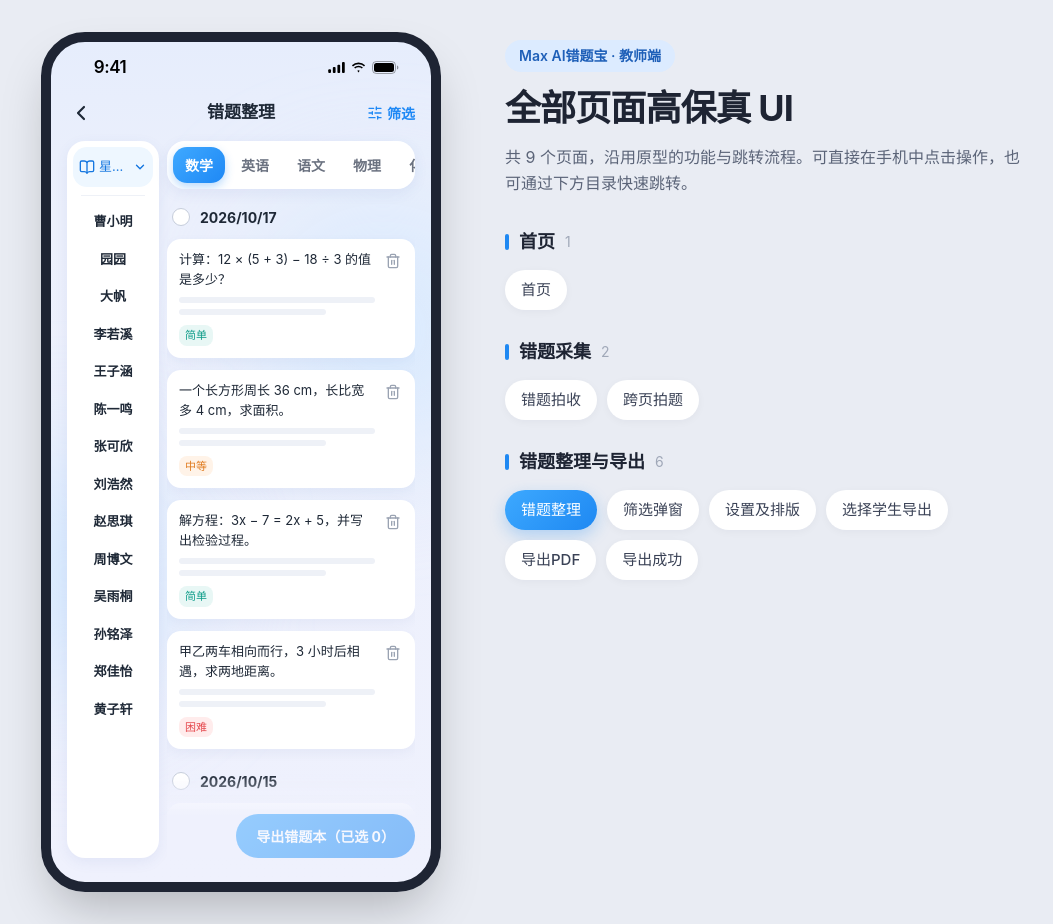
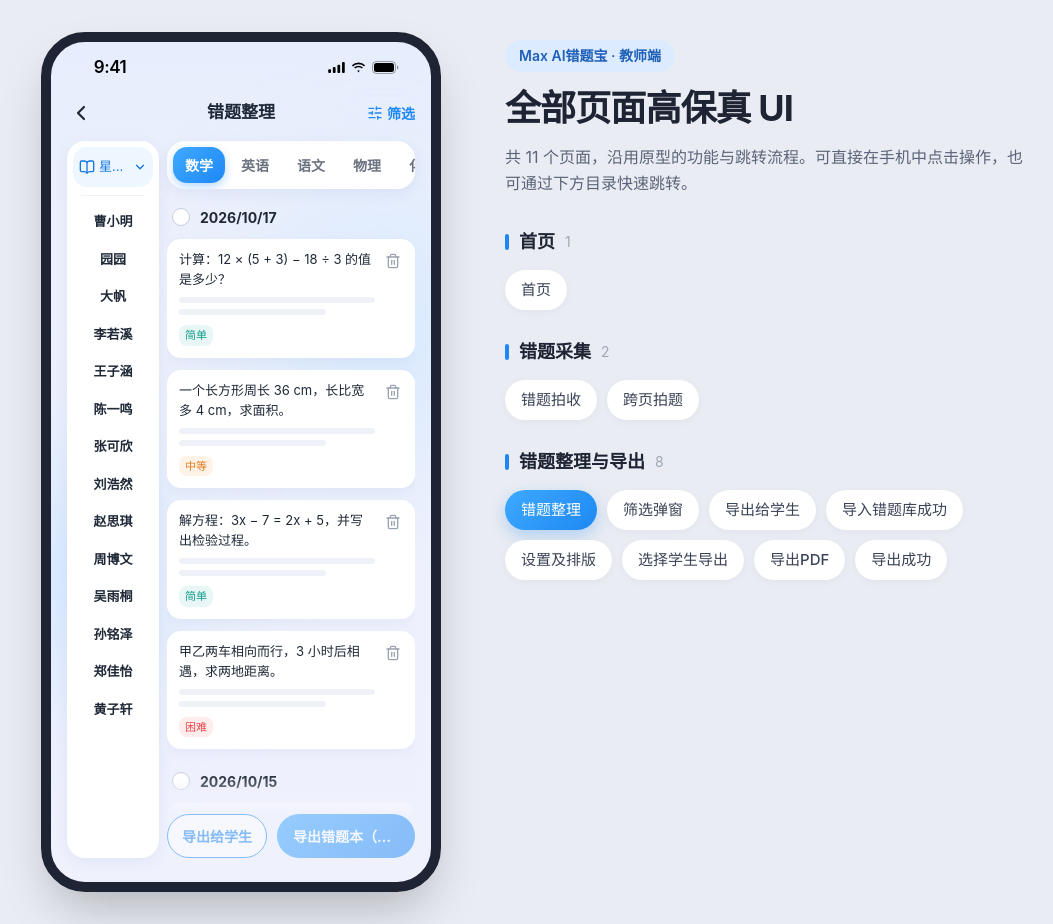
Before and after one commit to hzhou1734-pixel/136408-ctb-app-ui, a Next.js app: page /organize in a window 1280 px wide. Shown: the whole page, without its empty margins (107-1160 px from the left). Built offline with nearby package versions, Linux system fonts and the light colour scheme.

Commit message:
Add export-to-student question bank flow on organize page

```diff
--- a/app/organize/page.tsx
+++ b/app/organize/page.tsx
@@ -15,7 +15,11 @@ export default async function OrganizePage({ searchParams }: { searchParams: Pro
         <div aria-hidden="true" className="pointer-events-none absolute -right-20 top-40 size-64 rounded-full bg-[#CDE6FF]/60 blur-3xl" />
         <div aria-hidden="true" className="pointer-events-none absolute -left-24 top-[420px] size-56 rounded-full bg-[#CCE6FF]/70 blur-3xl" />
         <StatusBar />
-        <OrganizeScreen initialFilterOpen={sheet === 'filter'} key={sheet ?? 'none'} />
+        <OrganizeScreen
+          initialFilterOpen={sheet === 'filter'}
+          initialAssignStep={sheet === 'assign' ? 'students' : sheet === 'assigned' ? 'done' : 'none'}
+          key={sheet ?? 'none'}
+        />
       </div>
     </div>
   )
--- a/components/export/export-sheets.tsx
+++ b/components/export/export-sheets.tsx
@@ -33,17 +33,22 @@ function Sheet({ label, children }: { label: string; children: React.ReactNode }
 export function StudentSheet({
   initial,
   onConfirm,
+  title = '选择学生，导出错题本',
+  subtitle,
 }: {
   initial: string[]
   onConfirm: (selected: string[]) => void
+  title?: string
+  subtitle?: React.ReactNode
 }) {
   const [selected, setSelected] = useState<string[]>(initial)
   const toggle = (name: string) =>
     setSelected((prev) => (prev.includes(name) ? prev.filter((n) => n !== name) : [...prev, name]))
 
   return (
-    <Sheet label="选择学生，导出错题本">
-      <h2 className="text-center text-[16px] font-bold text-[#1F2937]">选择学生，导出错题本</h2>
+    <Sheet label={title}>
+      <h2 className="text-center text-[16px] font-bold text-[#1F2937]">{title}</h2>
+      {subtitle && <p className="mt-1 text-center text-[12px] text-[#8A93A6]">{subtitle}</p>}
       <div className="mt-4 grid max-h-[260px] grid-cols-3 gap-2.5 overflow-y-auto [scrollbar-width:none]">
         {students.map((name) => {
           const active = selected.includes(name)
@@ -88,7 +93,15 @@ export function StudentSheet({
   )
 }
 
-export function SuccessDialog({ count, onBack }: { count: number; onBack: () => void }) {
+export function SuccessDialog({
+  count,
+  onBack,
+  message,
+}: {
+  count: number
+  onBack: () => void
+  message?: React.ReactNode
+}) {
   return (
     <div className="absolute inset-x-0 bottom-0 top-12 z-50 flex items-center justify-center px-6">
       <section
@@ -105,9 +118,13 @@ export function SuccessDialog({ count, onBack }: { count: number; onBack: () =>
           导出成功
         </h2>
         <p id="export-success-desc" className="mt-2 text-[14px] text-[#4B5563]">
-          {'已完成 '}
-          <span className="font-bold text-[#1E88F5]">{count}</span>
-          {' 位同学的错题本导出！'}
+          {message ?? (
+            <>
+              {'已完成 '}
+              <span className="font-bold text-[#1E88F5]">{count}</span>
+              {' 位同学的错题本导出！'}
+            </>
+          )}
         </p>
         <div className="mt-6 flex gap-3">
           <button
--- a/components/organize/organize-screen.tsx
+++ b/components/organize/organize-screen.tsx
@@ -5,18 +5,34 @@ import { useRouter } from 'next/navigation'
 import { useMemo, useState } from 'react'
 import { buildGroups, students, subjects, type Student, type Subject } from '@/lib/organize-data'
 import { cn } from '@/lib/utils'
+import { Mask, StudentSheet, SuccessDialog } from '@/components/export/export-sheets'
 import { countFilters, emptyFilters, FilterSheet, type Filters } from './filter-sheet'
 import { QuestionCard } from './question-card'
 import { SelectCircle } from './select-circle'
 
 const classes = ['星辰班', '启明班', '晨曦班']
 
-export function OrganizeScreen({ initialFilterOpen = false }: { initialFilterOpen?: boolean }) {
+type AssignStep = 'none' | 'students' | 'done'
+
+const previewSelection = () =>
+  new Set(buildGroups(students[0], '数学')[0]?.questions.slice(0, 3).map((q) => q.id) ?? [])
+
+export function OrganizeScreen({
+  initialFilterOpen = false,
+  initialAssignStep = 'none',
+}: {
+  initialFilterOpen?: boolean
+  initialAssignStep?: AssignStep
+}) {
   const [className, setClassName] = useState(classes[0])
   const [classOpen, setClassOpen] = useState(false)
   const [subject, setSubject] = useState<Subject>('数学')
   const [student, setStudent] = useState<Student | null>(null)
-  const [selected, setSelected] = useState<Set<string>>(new Set())
+  const [selected, setSelected] = useState<Set<string>>(() =>
+    initialAssignStep === 'none' ? new Set() : previewSelection(),
+  )
+  const [assignStep, setAssignStep] = useState<AssignStep>(initialAssignStep)
+  const [assignedStudents, setAssignedStudents] = useState(initialAssignStep === 'done' ? 3 : 0)
   const [deleted, setDeleted] = useState<Set<string>>(new Set())
   const [resolvedOverrides, setResolvedOverrides] = useState<Record<string, boolean>>({})
 
@@ -262,7 +278,15 @@ export function OrganizeScreen({ initialFilterOpen = false }: { initialFilterOpe
           )}
         </div>
 
-          <div className="pointer-events-none absolute inset-x-0 bottom-0 z-30 flex justify-end bg-[linear-gradient(180deg,rgba(239,241,253,0)_0%,#EFF1FD_50%)] pt-10">
+          <div className="pointer-events-none absolute inset-x-0 bottom-0 z-30 flex items-center gap-2.5 bg-[linear-gradient(180deg,rgba(239,241,253,0)_0%,#EFF1FD_50%)] pt-10">
+            <button
+              type="button"
+              disabled={count === 0}
+              onClick={() => setAssignStep('students')}
+              className="pointer-events-auto h-11 shrink-0 rounded-full border border-[#1E88F5] bg-white px-3.5 text-[14px] font-bold text-[#1E88F5] transition-opacity disabled:opacity-50"
+            >
+              导出给学生
+            </button>
             <button
               type="button"
               disabled={count === 0}
@@ -274,7 +298,7 @@ export function OrganizeScreen({ initialFilterOpen = false }: { initialFilterOpe
                 })
                 router.push(`/export?${params}`)
               }}
-              className="pointer-events-auto h-11 rounded-full bg-[linear-gradient(135deg,#3FA9FF,#1E88F5)] px-5 text-[14px] font-bold text-white shadow-[0_8px_20px_rgba(30,136,245,0.3)] transition-opacity disabled:opacity-50 disabled:shadow-none"
+              className="pointer-events-auto h-11 min-w-0 flex-1 truncate rounded-full bg-[linear-gradient(135deg,#3FA9FF,#1E88F5)] px-4 text-[14px] font-bold text-white shadow-[0_8px_20px_rgba(30,136,245,0.3)] transition-opacity disabled:opacity-50 disabled:shadow-none"
             >
               导出错题本（已选 {count}）
             </button>
@@ -292,6 +316,42 @@ export function OrganizeScreen({ initialFilterOpen = false }: { initialFilterOpe
           }}
         />
       )}
+
+      {assignStep === 'students' && (
+        <>
+          <Mask onClick={() => setAssignStep('none')} />
+          <StudentSheet
+            title="选择学生，导出到错题库"
+            subtitle={`已选 ${count} 道题目，将加入所选学生的错题库`}
+            initial={[]}
+            onConfirm={(names) => {
+              setAssignedStudents(names.length)
+              setAssignStep('done')
+            }}
+          />
+        </>
+      )}
+      {assignStep === 'done' && (
+        <>
+          <Mask onClick={() => setAssignStep('none')} />
+          <SuccessDialog
+            count={assignedStudents}
+            onBack={() => {
+              setAssignStep('none')
+              setSelected(new Set())
+            }}
+            message={
+              <>
+                {'已将 '}
+                <span className="font-bold text-[#1E88F5]">{count}</span>
+                {' 道题目导出到 '}
+                <span className="font-bold text-[#1E88F5]">{assignedStudents}</span>
+                {' 位同学的错题库！'}
+              </>
+            }
+          />
+        </>
+      )}
     </div>
   )
 }
--- a/components/page-switcher.tsx
+++ b/components/page-switcher.tsx
@@ -24,6 +24,8 @@ const groups: PageGroup[] = [
     pages: [
       { href: '/organize', label: '错题整理' },
       { href: '/organize?sheet=filter', label: '筛选弹窗' },
+      { href: '/organize?sheet=assign', label: '导出给学生' },
+      { href: '/organize?sheet=assigned', label: '导入错题库成功' },
       { href: '/export', label: '设置及排版' },
       { href: '/export?sheet=students', label: '选择学生导出' },
       { href: '/export?sheet=filename', label: '导出PDF' },
--- a/package.json
+++ b/package.json
@@ -1,6 +1,6 @@
 {
   "name": "my-project",
-  "version": "0.1.52",
+  "version": "0.1.53",
   "private": true,
   "packageManager": "pnpm@12.3.4",
   "scripts": {
```
